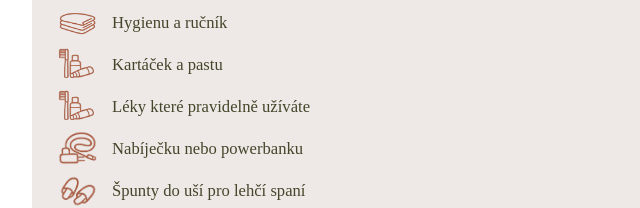
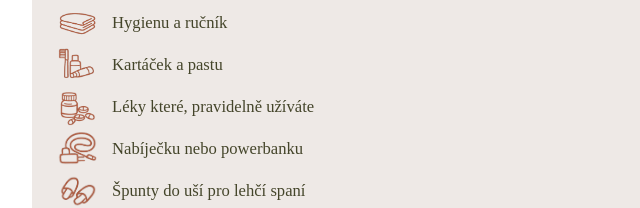
Before and after one commit to Davi05d/SvatbaDJ, a plain HTML site: page index.html in a window 1280 px wide. Shown: the part 4694-4902 px from the top of the page, 218-858 px from the left. Drawn offline with Linux system fonts and the light colour scheme; a web font is replaced by a local one.

Commit message:
Add files via upload

```diff
--- a/index.html
+++ b/index.html
@@ -834,9 +834,9 @@ Připravili jsme pro Vás praktický seznam věcí, které doporučujeme vzít s
 		</div>
 	</div>
 	<div class="check-item">
-		<img src="CHL_6.png" alt="" class="check-icon">
+		<img src="CHL_7.png" alt="" class="check-icon">
 		<div class="check-content">
-			Léky které pravidelně užíváte
+			Léky které, pravidelně užíváte
 		</div>
 	</div>
 	<div class="check-item">
```
